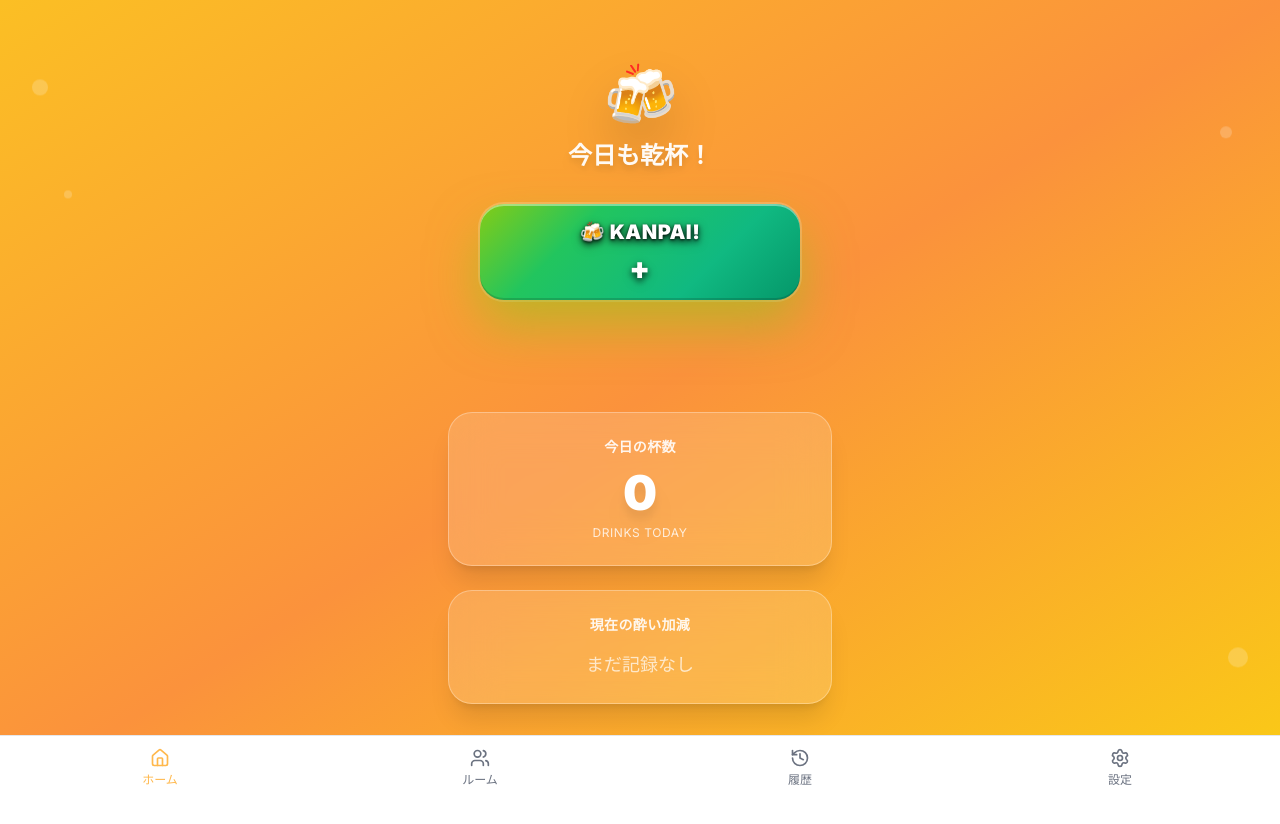
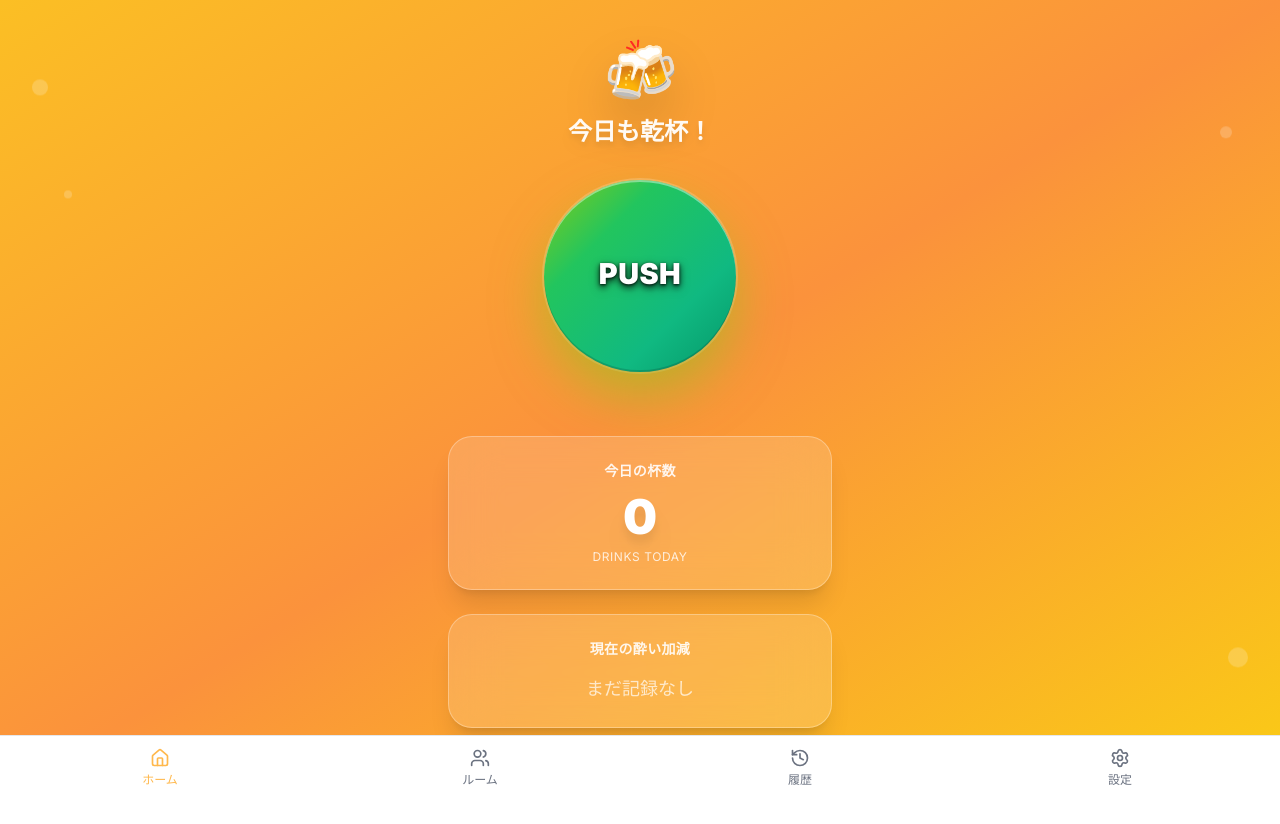
Before and after one commit to ziraku/kanpai, a Next.js app: page / in a window 1280 px wide. Shown: the top 824 px of the page. Built offline with nearby package versions, Linux system fonts and the light colour scheme.

Commit message:
Refactor ToastCheers component and update layout in Home page. Adjusted button size and margin for improved aesthetics, and modified text styles for better visibility and engagement.

```diff
--- a/app/(shell)/page.tsx
+++ b/app/(shell)/page.tsx
@@ -56,7 +56,7 @@ export default function Home() {
       <div className="min-h-screen flex flex-col px-4 py-8">
         {/* Main Cheers Button - Taking center stage */}
         <div className="flex-1 flex flex-col justify-center items-center">
-          <div className="text-center mb-12">
+          <div className="text-center mb-8">
             <h1 className="text-6xl font-extrabold text-white mb-4 drop-shadow-2xl tracking-tight">
               🍻
             </h1>
@@ -64,11 +64,11 @@ export default function Home() {
               今日も乾杯！
             </h2>
 
-            {/* Hero Cheers Button */}
-            <div className="mb-16">
+            {/* Hero Cheers Button - Circle */}
+            <div className="mb-8">
               <ToastCheers
                 onCheers={handleCheers}
-                className="w-80 h-24 text-xl font-extrabold shadow-2xl transform hover:scale-105 transition-transform duration-200"
+                className="w-48 h-48 text-xl font-extrabold shadow-2xl transform hover:scale-105 transition-transform duration-200"
               />
             </div>
           </div>
--- a/src/components/ToastCheers.tsx
+++ b/src/components/ToastCheers.tsx
@@ -8,6 +8,7 @@ interface ToastCheersProps {
   label?: string;
   className?: string;
   disabled?: boolean;
+  style?: React.CSSProperties;
 }
 
 export function ToastCheers({
@@ -15,6 +16,7 @@ export function ToastCheers({
   label = "🍻 Kanpai!",
   className,
   disabled = false,
+  style,
 }: ToastCheersProps) {
   const [isPressed, setIsPressed] = useState(false);
 
@@ -44,7 +46,7 @@ export function ToastCheers({
         role="button"
         aria-label="乾杯"
         className={cn(
-          "relative w-80 h-24 text-white font-black rounded-3xl text-2xl tracking-wide",
+          "relative w-40 h-40 text-white font-black rounded-full text-2xl tracking-wide",
           "bg-gradient-to-br from-lime-500 via-green-500 to-emerald-600",
           "shadow-2xl shadow-lime-500/50",
           "focus:outline-none focus:ring-4 focus:ring-lime-400/50",
@@ -54,6 +56,7 @@ export function ToastCheers({
           "transition-all duration-300 ease-out",
           "hover:shadow-lime-400/70 hover:scale-105",
           "border-2 border-white/30",
+          "flex items-center justify-center",
           isPressed && "animate-scale-bump",
           className
         )}
@@ -72,19 +75,22 @@ export function ToastCheers({
             inset 0 2px 0 rgba(255, 255, 255, 0.4),
             inset 0 -2px 0 rgba(0, 0, 0, 0.15)
           `,
+          ...style,
         }}
       >
         <div className="relative z-10 text-center">
           <div
             className="font-black text-white mb-1"
             style={{
-              textShadow: "0 3px 6px rgba(0, 0, 0, 0.6), 0 1px 3px rgba(0, 0, 0, 0.8)",
+              fontSize: "1.8rem",
+              textShadow:
+                "0 3px 6px rgba(0, 0, 0, 0.6), 0 1px 3px rgba(0, 0, 0, 0.8)",
               filter: "drop-shadow(0 2px 4px rgba(0, 0, 0, 0.3))",
             }}
           >
-            🍻 KANPAI!
+            PUSH
           </div>
-          <div
+          {/* <div
             className="font-black text-white text-3xl"
             style={{
               textShadow: "0 3px 6px rgba(0, 0, 0, 0.6)",
@@ -92,14 +98,14 @@ export function ToastCheers({
             }}
           >
             +
-          </div>
+          </div> */}
         </div>
 
         {/* Inner glow effect */}
-        <div className="absolute inset-0 rounded-3xl bg-gradient-to-r from-transparent via-white/15 to-transparent opacity-0 hover:opacity-100 transition-opacity duration-500"></div>
+        <div className="absolute inset-0 rounded-full bg-gradient-to-r from-transparent via-white/15 to-transparent opacity-0 hover:opacity-100 transition-opacity duration-500"></div>
 
         {/* Animated gradient overlay */}
-        <div className="absolute inset-0 rounded-3xl bg-gradient-to-r from-lime-300/20 via-green-300/20 to-emerald-300/20 opacity-0 hover:opacity-100 transition-opacity duration-500"></div>
+        <div className="absolute inset-0 rounded-full bg-gradient-to-r from-lime-300/20 via-green-300/20 to-emerald-300/20 opacity-0 hover:opacity-100 transition-opacity duration-500"></div>
       </button>
 
       {/* Floating particles */}
```
